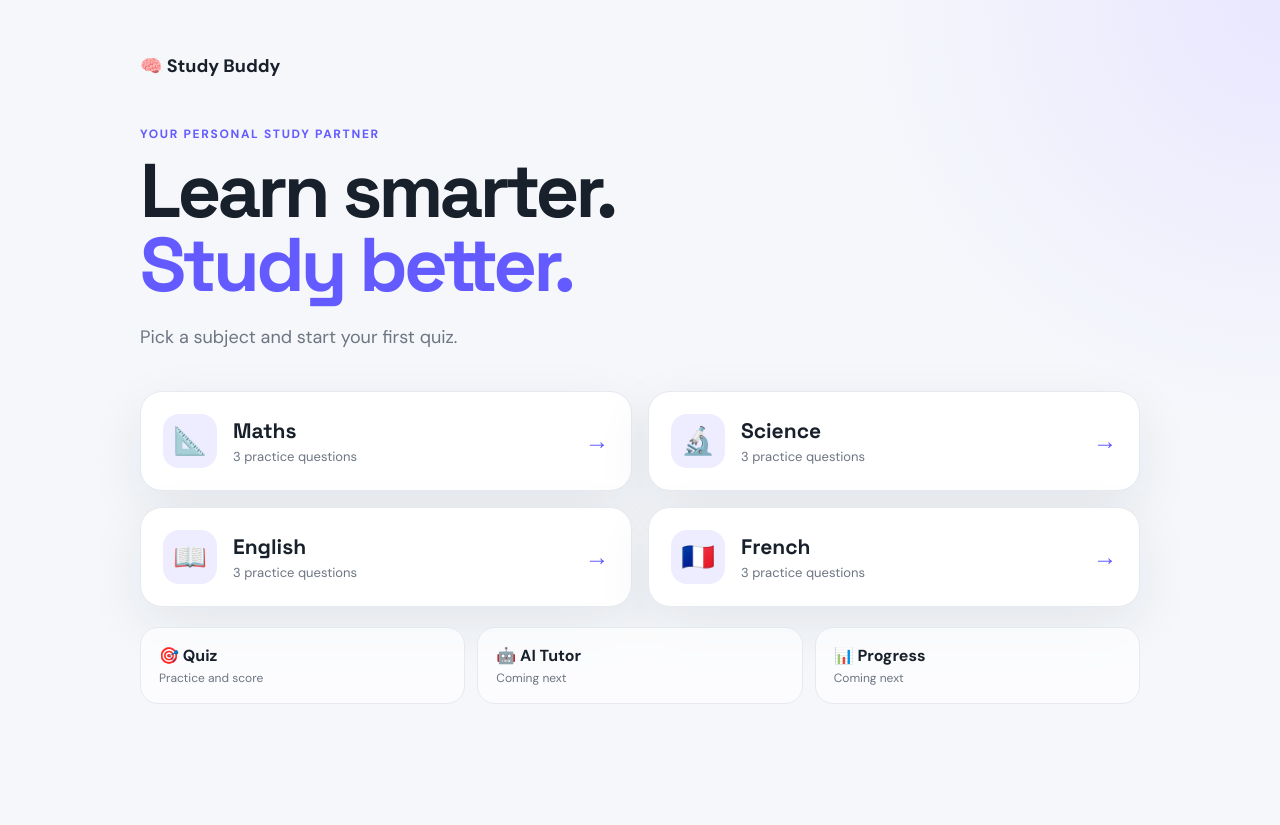
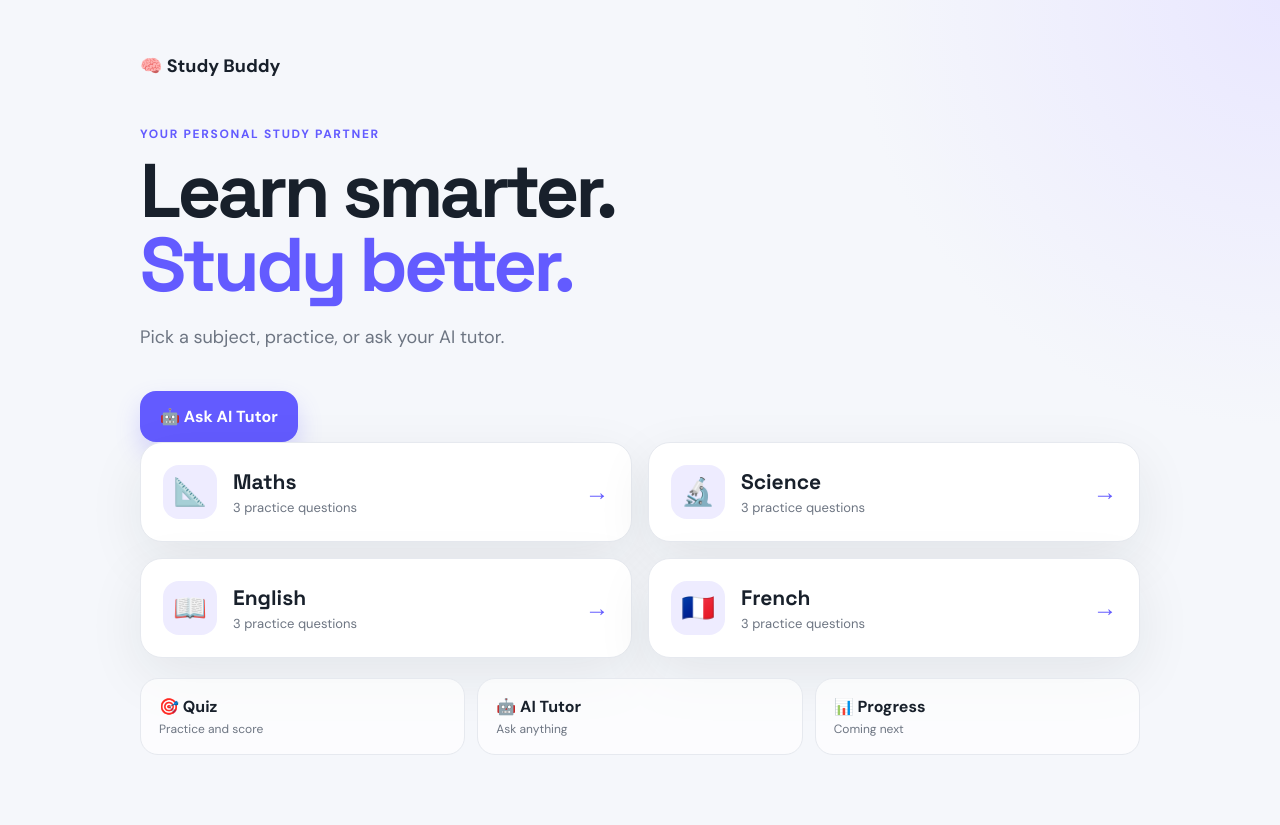
Before and after one commit to chakrabortysambit39-code/study-buddy, a Flask app: page / in a window 1280 px wide. Before the commit the page ends 704 px from the top, so only its background shows below. Run offline with Flask 3, Linux system fonts and the light colour scheme.

Commit message:
Add AI Tutor to homepage

```diff
--- a/templates/index.html
+++ b/templates/index.html
@@ -12,7 +12,8 @@
             <div class="brand">🧠 Study Buddy</div>
             <p class="eyebrow">YOUR PERSONAL STUDY PARTNER</p>
             <h1>Learn smarter.<br><span>Study better.</span></h1>
-            <p class="subtitle">Pick a subject and start your first quiz.</p>
+            <p class="subtitle">Pick a subject, practice, or ask your AI tutor.</p>
+            <a class="primary-button inline-button" href="{{ url_for('ai_tutor') }}">🤖 Ask AI Tutor</a>
         </section>
 
         <section class="subject-grid">
@@ -30,7 +31,7 @@
 
         <section class="feature-strip">
             <div><strong>🎯 Quiz</strong><span>Practice and score</span></div>
-            <div><strong>🤖 AI Tutor</strong><span>Coming next</span></div>
+            <div><strong>🤖 AI Tutor</strong><span>Ask anything</span></div>
             <div><strong>📊 Progress</strong><span>Coming next</span></div>
         </section>
     </main>
```
